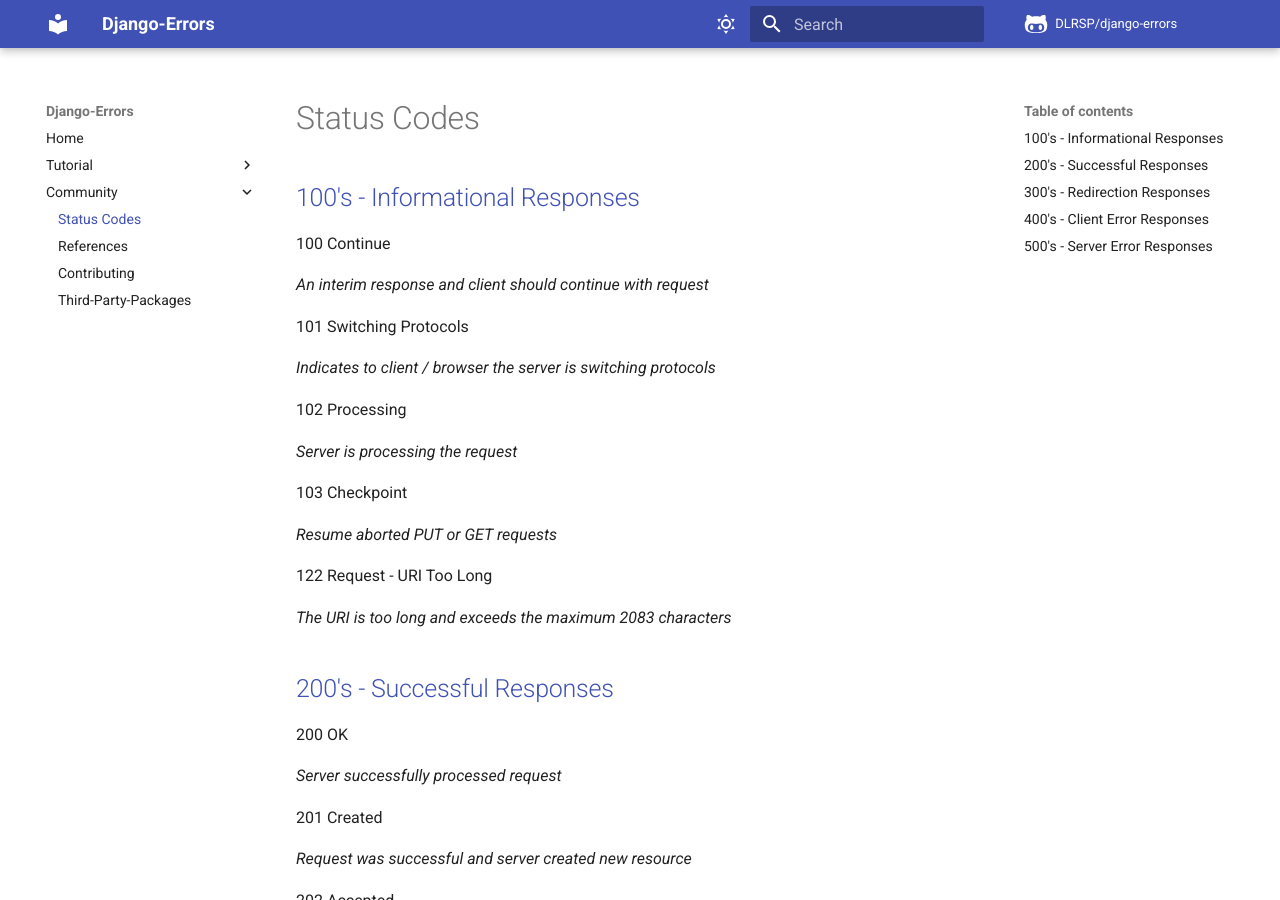
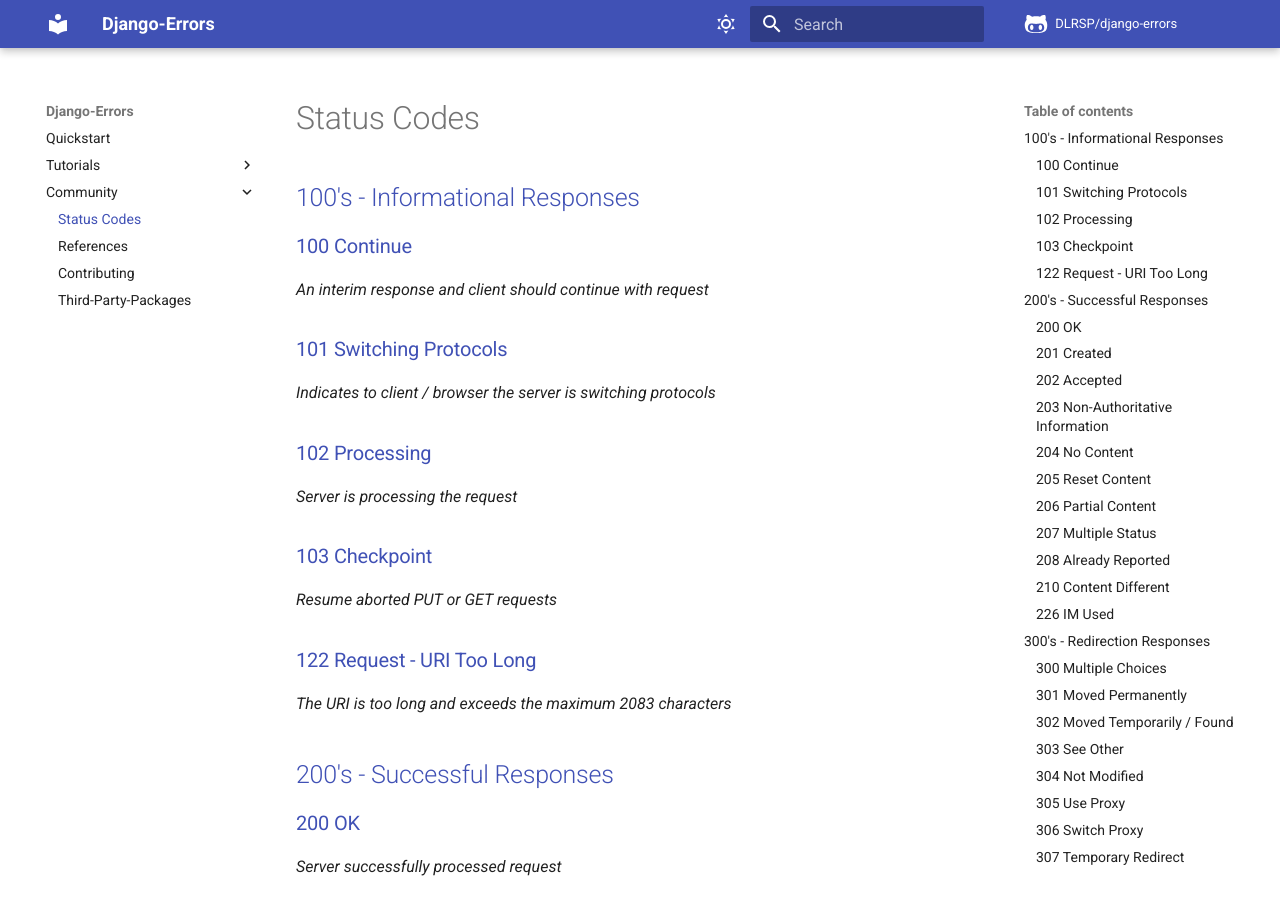
Before and after one commit to DLRSP/django-errors, an MkDocs documentation site: the page built from docs/community/status_code.md, in a window 1280 px wide and 900 px high. Built offline with MkDocs 1.6.1 and Material for MkDocs 9.7.7, drawn with Linux system fonts in a browser that asks for light colours; comment, search, counter and statistics services are not loaded.

Commit message:
- modify docs with code's highlight

```diff
--- a/docs/community/status_code.md
+++ b/docs/community/status_code.md
@@ -1,288 +1,217 @@
 ## 100's - Informational Responses
-100 Continue
-
+### 100 Continue
 *An interim response and client should continue with request*
 
-101 Switching Protocols
-
+### 101 Switching Protocols
 *Indicates to client / browser the server is switching protocols*
 
-102 Processing
-
+### 102 Processing
 *Server is processing the request*
 
-103 Checkpoint
-
+### 103 Checkpoint
 *Resume aborted PUT or GET requests*
 
-122 Request - URI Too Long
-
+### 122 Request - URI Too Long
 *The URI is too long and exceeds the maximum 2083 characters*
 
 ## 200's - Successful Responses
-200 OK
-
+### 200 OK
 *Server successfully processed request*
 
-201 Created
-
+### 201 Created
 *Request was successful and server created new resource*
 
-202 Accepted
-
+### 202 Accepted
 *Request accepted but not processed yet*
 
-203 Non-Authoritative Information
-
+### 203 Non-Authoritative Information
 *Request processed successfully but information returned may be from another source*
 
-204 No Content
-
+### 204 No Content
 *Request completed but no content was returned*
 
-205 Reset Content
-
+### 205 Reset Content
 *Request completed but no content was returned; requires requestor reset document view*
 
-206 Partial Content
-
+### 206 Partial Content
 *Server delivered a partial GET request*
 
-207 Multiple Status
-
+### 207 Multiple Status
 *Successful response for WebDAV*
 
-208 Already Reported
-
+### 208 Already Reported
 *Results previously returned and not inlcuded again*
 
-210 Content Different
-
+### 210 Content Different
 *Content and/or property mismatch between client and server*
 
-226 IM Used
-
+### 226 IM Used
 *Server has fulfilled the request and response is an instance manipulated result*
 
 ## 300's - Redirection Responses
-300 Multiple Choices
-
+### 300 Multiple Choices
 *Server has multiple actions available based on the request; user can select from list*
 
-301 Moved Permanently
-
+### 301 Moved Permanently
 *Requested page has been permanently moved to a different URL*
 
-302 Moved Temporarily / Found
-
+### 302 Moved Temporarily / Found
 *Requested page has been temporarily moved to a different URL; requestor should continue to use original URL*
 
-303 See Other
-
+### 303 See Other
 *The requested page can be located at a different URL; user is not automatically forwarded*
 
-304 Not Modified
-
+### 304 Not Modified
 *Page has not been modified sonce last request*
 
-305 Use Proxy
-
+### 305 Use Proxy
 *Requestor must use a proxy to access the requested page*
 
-306 Switch Proxy
-
+### 306 Switch Proxy
 *No longer used*
 
-307 Temporary Redirect
-
+### 307 Temporary Redirect
 *Requested page has been temporarily moved to a different URL; requestor should continue to use original URL*
 
-308 Resume Incomplete
-
+### 308 Resume Incomplete
 *Used in resumable requests proposal to resume aborted POST and PUT requests*
 
 ## 400's - Client Error Responses
-400 Bad Request
-
+### 400 Bad Request
 *Request cannot be fulfilled due to incorrect syntax*
 
-401 Unauthorized
-
+### 401 Unauthorized
 *Authentication is required or has not been provided*
 
-402 Payment Required
-
+### 402 Payment Required
 *Not currently used. Intended for use in digital cash transactions*
 
-403 Forbidden
-
+### 403 Forbidden
 *Client does not have suffcient permissions to access the requested resource*
 
-404 Not Found
-
+### 404 Not Found
 *Requested page cannot be found at current location but could be available in the future*
 
-405 Method Not Allowed
-
+### 405 Method Not Allowed
 *Request was made using a method not supported by page*
 
-406 Not Acceptable
-
+### 406 Not Acceptable
 *Server can provide only content that is unacceptable to the client*
 
-407 Proxy Authentication Required
-
+### 407 Proxy Authentication Required
 *Client must authenticate with a proxy to access resource*
 
-408 Request Timeout
-
+### 408 Request Timeout
 *Server timed out waiting for request from client*
 
-409 Conflict
-
+### 409 Conflict
 *Request could not be processed due to a conflict*
 
-410 Gone
-
+### 410 Gone
 *The requested page is no longer available and will not be available again*
 
-411 Length Required
-
+### 411 Length Required
 *Server has denied request due to unspecified length of content*
 
-412 Precondition Failed
-
+### 412 Precondition Failed
 *Resource does not meet conditions of client's request*
 
-413 Request Entity Too Large
-
+### 413 Request Entity Too Large
 *Request is too large to fulfill*
 
-414 Request URI Too Long
-
+### 414 Request URI Too Long
 *Requested URL is too long for the server to process*
 
-415 Unsupported Media Type
-
+### 415 Unsupported Media Type
 *Server does not media type requested*
 
-416 Requested Range Not Satisfiable
-
+### 416 Requested Range Not Satisfiable
 *Client requested portion of file but server cannot satisfy the request*
 
-417 Expectation Failed
-
+### 417 Expectation Failed
 *Server cannot meet requirements of Expect request header field*
 
-418 I'm A Teapot
-
+### 418 I'm A Teapot
 *An IETF April Fools' joke*
 
-420 Enhance Your Calm
-
+### 420 Enhance Your Calm
 *Client rate limiting by Twitter*
 
-422 Unprocessable Entity
-
+### 422 Unprocessable Entity
 *Unable to process request due to semantic errors*
 
-423 Locked
-
+### 423 Locked
 *Requested resource is locked*
 
-424 Method Failure
-
+### 424 Method Failure
 *Request failed due to failure of a previous request (e.g. a PROPPATCH)*
 
-426 Upgrade Required
-
+### 426 Upgrade Required
 *Client should switch to a different protocol*
 
-428 Precondition Required
-
+### 428 Precondition Required
 *Server requires request to be conditional to prevent conflicts*
 
-429 Too Many Requests
-
+### 429 Too Many Requests
 *User has sent too many requests in a specified time period*
 
-431 Request Header Fields Too Large
-
+### 431 Request Header Fields Too Large
 *Request cannot be processed due to individual field or collective fields are too large*
 
-444 No Response
-
+### 444 No Response
 *Indicates Nginx server has not returned requested information and has closed connection*
 
-449 Retry With
-
+### 449 Retry With
 *Request should be performed after the specified action*
 
-450 Blocked By Windows Parental Controls
-
+### 450 Blocked By Windows Parental Controls
 *Page blocked by Windows Parental Controls*
 
-451 Redirect
-
+### 451 Redirect
 *Either more efficient server available or server can't access user's mailbox*
 
-499 Client Closed Request
-
+### 499 Client Closed Request
 *Indicates client has closed connection prior to server completing request*
 
 ## 500's - Server Error Responses
-500 Internal Server Error
-
+### 500 Internal Server Error
 *Server encountered an unexpected condition that prevented request fulfillment.*
 
-501 Not Implemented
-
+### 501 Not Implemented
 *Request is unrecognizable or server lacks ability to fulfill it*
 
-502 Bad Gateway
-
+### 502 Bad Gateway
 *Server received an invalid response from an upstream server and could not fulfill request*
 
-503 Service Unavailable
-
+### 503 Service Unavailable
 *Server is currently unavailable*
 
-504 Gateway Timeout
-
+### 504 Gateway Timeout
 *Server did not receive a timely response from upstream server*
 
-505 HTTP Version Not Supported
-
+### 505 HTTP Version Not Supported
 *Server does not support the HTTP protocol used in request*
 
-506 Variant Also Negotiates
-
+### 506 Variant Also Negotiates
 *Content negotiation results in circular reference*
 
-507 Insufficient Storage
-
+### 507 Insufficient Storage
 *Insufficient storage*
 
-508 Loop Detected
-
+### 508 Loop Detected
 *Server detected an infinite loop while processing request*
 
-509 Bandwidth Limit Exceeded
-
+### 509 Bandwidth Limit Exceeded
 *Apache extension not defined in RFC's to communicate bandwidth allocation exceeded*
 
-510 Not Extended
-
+### 510 Not Extended
 *Further extensions to the request are required to fulfill it*
 
-511 Network Authentication Required
-
+### 511 Network Authentication Required
 *Client is required to authenticate to gain network access*
 
-598 Network Read Timeout Error
-
+### 598 Network Read Timeout Error
 *Client behind proxy experiences network read timeout error*
 
-599 Network Connect Timeout Error
-
+### 599 Network Connect Timeout Error
 *Client behind proxy experiences network connect timeout error*
--- a/mkdocs.yml
+++ b/mkdocs.yml
@@ -57,9 +57,9 @@ markdown_extensions:
  - pymdownx.snippets:
 
 nav:
- - Home: 'index.md'
- - Tutorial:
-    - 'Quickstart': 'tutorial/quickstart.md'
+ - Quickstart: 'index.md'
+ - Tutorials:
+    - 'Example': 'tutorial/example.md'
     - 'Customize':
       - 'Templates': 'tutorial/templates.md'
       - 'Images': 'tutorial/images.md'
--- a/pyproject.toml
+++ b/pyproject.toml
@@ -39,7 +39,7 @@ directory = "news/"
 version = "0.17.0-dev"
 
 # For rendering properly for this project
-issue_format = "`#{issue} <https://github.com/DLRSP/django_errors/issues/{issue}>`_"
+issue_format = "`#{issue} <https://github.com/DLRSP/django-errors/issues/{issue}>`_"
 # template = "tools/news/template.rst"
 
 # Grouping of entries, within our changelog
```
Also changed, not shown: docs/community/contributing.md (+69 -30 lines), docs/index.md (+7 -8 lines), docs/tutorial/example.md (+23 -10 lines), docs/tutorial/images.md (+38 -26 lines), docs/tutorial/quickstart.md (deleted, +0 -26 lines).
